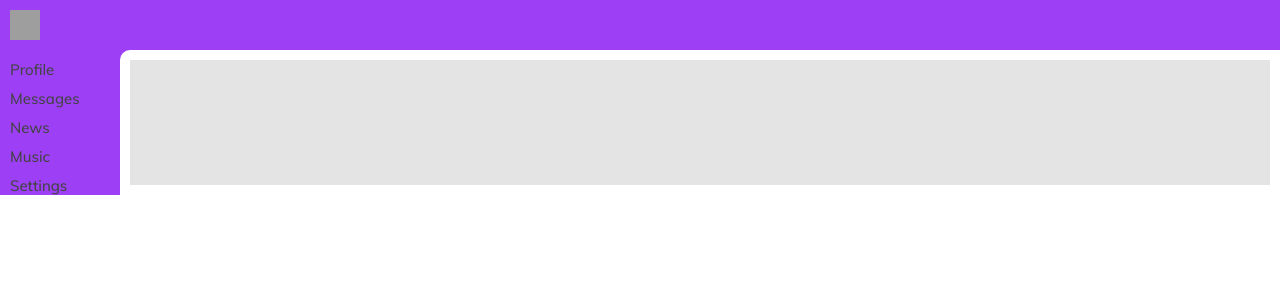
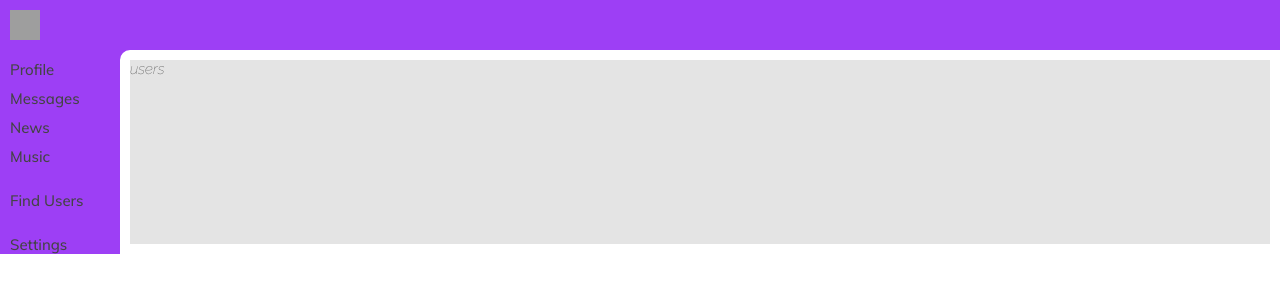
Before and after one commit to KoTuK2306/React-app, a React (Create React App) app: page /users in a window 1280 px wide. Shown: the top 300 px of the page. Built offline with nearby package versions, Linux system fonts and the light colour scheme; grey boxes are pictures that could not be loaded.

Commit message:
Refactoring code in profileReducer.js, messagesReduser.js and added page users

```diff
--- a/src/App.js
+++ b/src/App.js
@@ -7,6 +7,7 @@ import DialogsContainer from './../src/components/Dialogs/dialogsContainer';
 import News from './../src/components/News/news';
 import Music from './../src/components/Music/music';
 import Settings from './../src/components/Settings/settings';
+import Users from './components/Users/users';
 import {BrowserRouter, Route} from 'react-router-dom';
 
 const App = () => {
@@ -14,18 +15,16 @@ const App = () => {
   return (
     <BrowserRouter>
       <div className = {classes.content}>
-
         <Header />
         <Navbar />
         <div className = {classes.contentItem}>
-
           <Route exact path = '/dialogs' render = { () => <DialogsContainer />}/>
           <Route path = '/profile' render = { () => <Profile />}/>
           <Route path = '/news' render = { () => <News />}/>
           <Route path = '/music' render = { () => <Music />}/>
+          <Route path = '/users' render = { () => <Users />}/>
           <Route path = '/settings' render = { () => <Settings />}/>
         </div>
-
       </div>
       </BrowserRouter>
   );
--- a/src/Redux/messagesReducer.js
+++ b/src/Redux/messagesReducer.js
@@ -17,20 +17,19 @@ let initialState = {
 }
 
 const messagesReducer = (state = initialState, action) =>{
-
-    let stateCopy = {
-        ...state,
-        messagesData: [...state.messagesData]
-    };
     switch(action.type){
         case updateNewMessageText:
-            stateCopy.newMessageText = action.newMessage;
-            return stateCopy;
+            return {
+                ...state,
+                newMessageText: action.newMessage
+            }
         case sendMessage:
-            let body = stateCopy.newMessageText;
-            stateCopy.newMessageText = '';
-            stateCopy.messagesData.push({id: 6, message: body, author: 'dimonZaklinatelGovna'});
-            return stateCopy;
+            let body = state.newMessageText;
+            return{
+                ...state,
+                newMessageText: '',
+                messagesData: [...state.messagesData, {id: 6, message: body, author: 'dimonZaklinatelGovna'}]
+            }
         default:
             return state;
     }
--- a/src/Redux/profileReducer.js
+++ b/src/Redux/profileReducer.js
@@ -11,23 +11,18 @@ let initialState = {
 }
 
 const profileReducer = (state = initialState, action) =>{
-    let stateCopy = {
-        ...state,
-        postData: [...state.postData]
-    }
     switch(action.type){
         case addPost:
-            let newPost={
-                id: 4,
-                message: state.newPostText,
-                likesCount: 0
+            return{
+                ...state,
+                newPostText: '',
+                postData: [...state.postData, {id: 4, message: state.newPostText, likesCount: 0}]
             }
-            stateCopy.postData.push(newPost);
-            stateCopy.newPostText = '';
-            return stateCopy;
         case updateNewPostText:
-            stateCopy.newPostText = action.newText;
-            return stateCopy;
+            return{
+                ...state,
+                newPostText: action.newText
+            }
         default:
             return state;
     }
--- a/src/components/Navbar/navbar.jsx
+++ b/src/components/Navbar/navbar.jsx
@@ -29,7 +29,13 @@ const Navbar = () =>{
                 </NavLink>
             </div>
 
-            <div className = {classes.navText}>
+            <div className = {classes.anotherNavText}>
+                <NavLink to = '/users' activeClassName = {classes.active}>
+                    Find Users
+                </NavLink>
+            </div>
+
+            <div className = {classes.anotherNavText}>
                 <NavLink to = '/settings' activeClassName = {classes.active}>
                     Settings
                 </NavLink>
--- a/src/components/Navbar/navbar.module.css
+++ b/src/components/Navbar/navbar.module.css
@@ -22,6 +22,13 @@
     color: white;
 }
 
+.anotherNavText{
+    font-size: 15px;
+    margin: 25px 10px 0 10px;
+    cursor: pointer;
+    font-family: Mulish-medium;
+}
+
 a{
     text-decoration: none;
     color: rgb(68, 68, 68);
--- /dev/null
+++ b/src/components/Users/users.jsx
@@ -0,0 +1,11 @@
+import React from 'react';
+
+const Users = () =>{
+    return(
+        <div>
+            users
+        </div>
+    );
+}
+
+export default Users;
```
